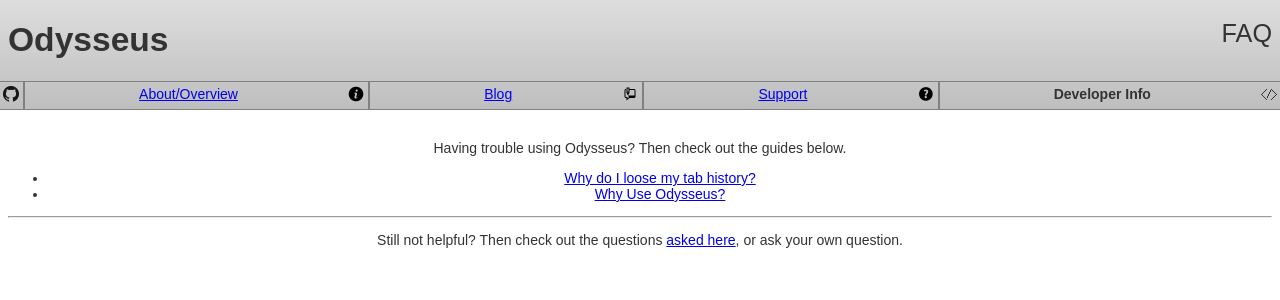
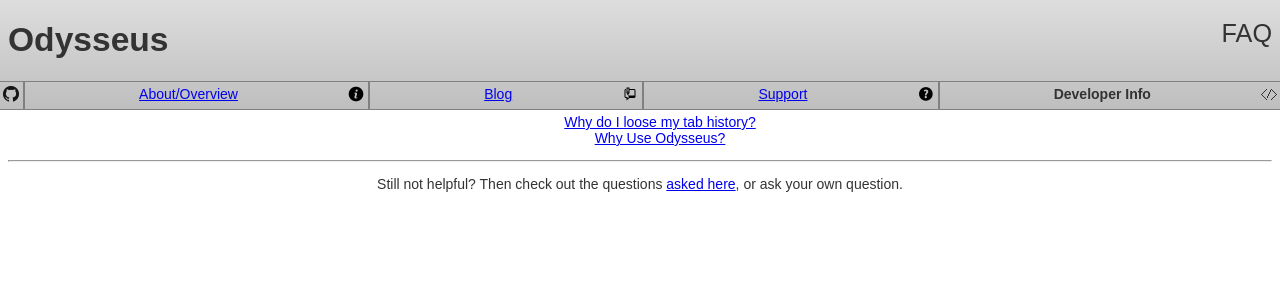
Before and after one commit to alcinnz/Odysseus-support, a Jekyll site: the page built from index.html, in a window 1280 px wide. Shown: the top 300 px of the page. Built offline with Jekyll 4.4.1, drawn with Linux system fonts in a browser that asks for light colours.

Commit message:
Simplify page design
Moves me further away from "guides" language to "FAQs".

```diff
--- a/index.html
+++ b/index.html
@@ -3,9 +3,7 @@
 title: FAQ
 ---
 
-<p>Having trouble using Odysseus? Then check out the guides below.</p>
-
-<!-- TODO implement search -->
+<style>ul {list-style: none;}</style>
 
 <ul>
   {% for guide in site.guides %}
```
